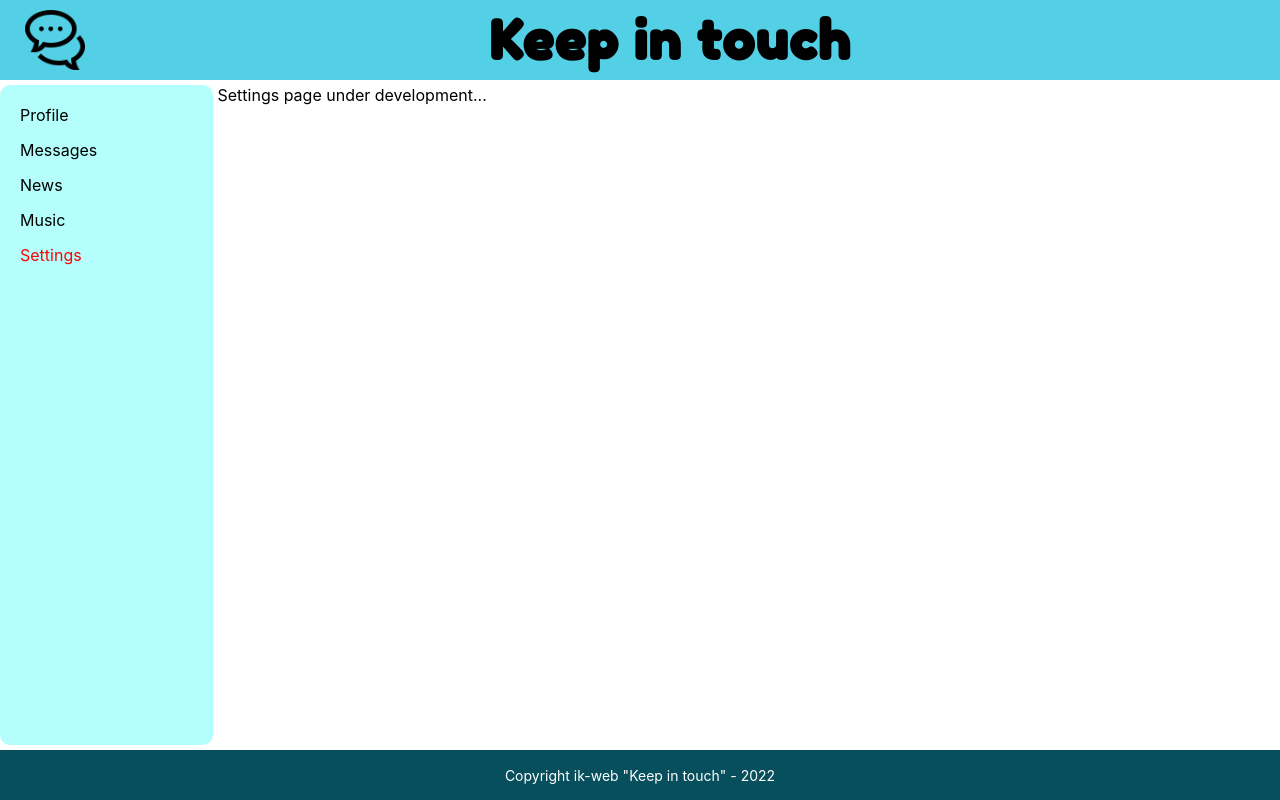
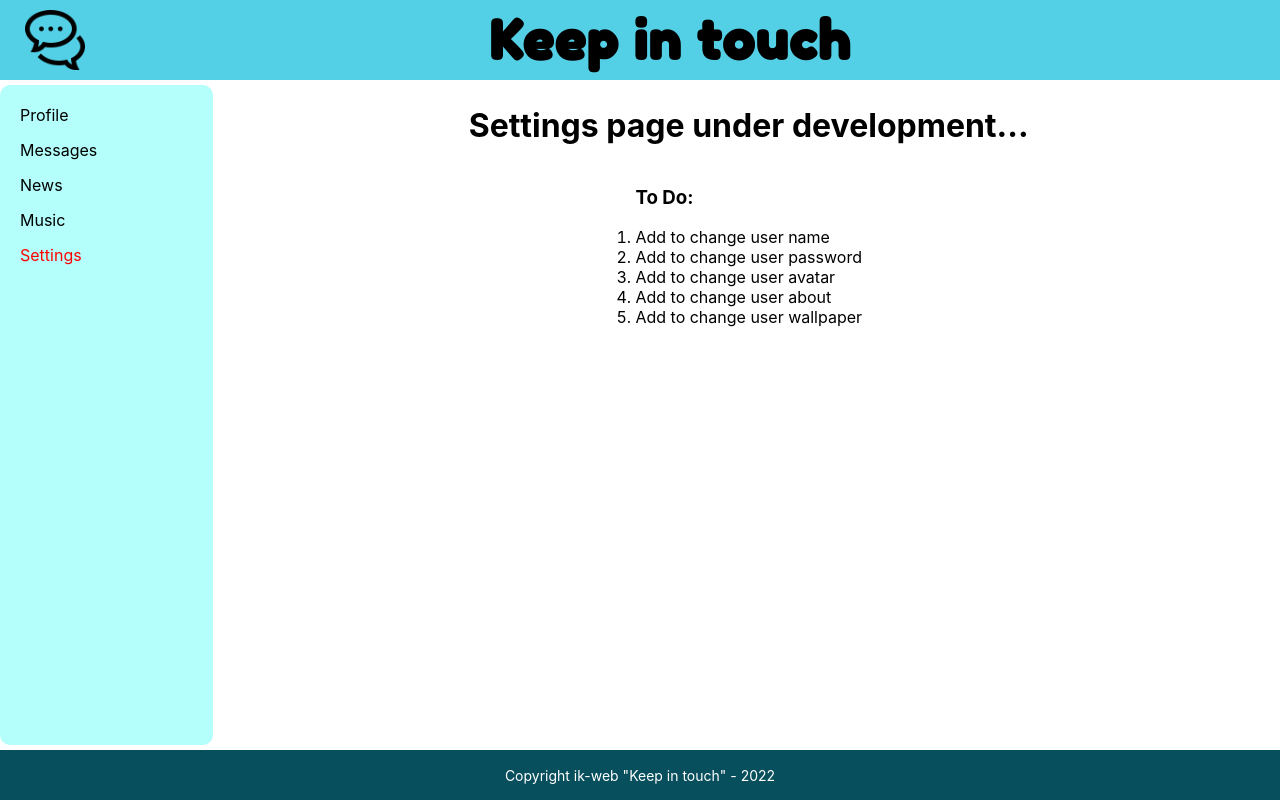
Before and after one commit to ik-web/keep-in-touch, a React (Create React App) app: page /#/settings in a window 1280 px wide. Built offline with nearby package versions, Linux system fonts and the light colour scheme.

Commit message:
Added ToDo tasks to empty components

```diff
--- a/src/components/Main/HomePage/HomePage.jsx
+++ b/src/components/Main/HomePage/HomePage.jsx
@@ -4,7 +4,29 @@ import styles from './HomePage.module.css';
 const HomePage = () => {
   return (
     <div className={styles.HomePage}>
+      <h1>
         Home page under development...
+      </h1>
+
+      <div>
+        <h3>
+          To Do:
+        </h3>
+
+        <ol className={styles.todo}>
+          <li>
+            Add welcome content
+          </li>
+
+          <li>
+            Add to sign in
+          </li>
+
+          <li>
+            Add to sign up
+          </li>
+        </ol>
+      </div>
     </div>
   );
 };
--- a/src/components/Main/HomePage/HomePage.module.css
+++ b/src/components/Main/HomePage/HomePage.module.css
@@ -1,7 +1,12 @@
 .HomePage {
   display: flex;
+  flex-direction: column;
   justify-content: center;
   align-items: center;
 
   margin-top: 100px;
 }
+
+.todo {
+  padding: 0;
+}
--- a/src/components/Main/Messages/Messages.jsx
+++ b/src/components/Main/Messages/Messages.jsx
@@ -38,6 +38,7 @@ const Messages = () => {
   const dialogsData = [
     {
       id: 1,
+      userId: 1,
       name: 'Ironman',
       avatar: 'https://bit.ly/3Qh9rbl',
     },
--- a/src/components/Main/Music/Music.jsx
+++ b/src/components/Main/Music/Music.jsx
@@ -1,9 +1,28 @@
 import React from 'react';
+import styles from './Music.module.css';
 
 const Music = () => {
   return (
-    <div>
-      Music page under development...
+    <div className={styles.wrapper}>
+      <h1>
+        Music page under development...
+      </h1>
+
+      <div>
+        <h3>
+          To Do:
+        </h3>
+
+        <ol className={styles.todo}>
+          <li>
+            Add to search music
+          </li>
+
+          <li>
+            Add user's music list
+          </li>
+        </ol>
+      </div>
     </div>
   );
 };
--- a/src/components/Main/Music/Music.module.css
+++ b/src/components/Main/Music/Music.module.css
@@ -0,0 +1,10 @@
+.wrapper {
+  display: flex;
+  flex-direction: column;
+  justify-content: center;
+  align-items: center;
+}
+
+.todo {
+  padding: 0;
+}
--- a/src/components/Main/News/News.jsx
+++ b/src/components/Main/News/News.jsx
@@ -1,9 +1,24 @@
 import React from 'react';
+import styles from './News.module.css';
 
 const News = () => {
   return (
-    <div>
-      News page under development...
+    <div  className={styles.wrapper}>
+      <h1>
+        News page under development...
+      </h1>
+
+      <div>
+        <h3>
+          To Do:
+        </h3>
+
+        <ol className={styles.todo}>
+          <li>
+            Add all publications
+          </li>
+        </ol>
+      </div>
     </div>
   );
 };
--- a/src/components/Main/News/News.module.css
+++ b/src/components/Main/News/News.module.css
@@ -0,0 +1,10 @@
+.wrapper {
+  display: flex;
+  flex-direction: column;
+  justify-content: center;
+  align-items: center;
+}
+
+.todo {
+  padding: 0;
+}
--- a/src/components/Main/Profile/PublicationList/PublicationList.jsx
+++ b/src/components/Main/Profile/PublicationList/PublicationList.jsx
@@ -1,14 +1,6 @@
 import React from 'react';
 import Publication from './Publication/Publication';
 import styles from './PublicationList.module.css';
-
-const message1 = 'It is my first publication and I don\'t know what I should write here but I thing this text is no bad :)';
-const message2 = 'Iron Man is a superhero appearing in American comic books published by Marvel Comics.';
-const message3 = 'The character was co-created by writer and editor Stan Lee, developed by scripter Larry Lieber, and designed by artists Don Heck and Jack Kirby.';
-
-const likes1 = 2;
-const likes2 = 8;
-const likes3 = 11;
 
 const PublicationList = () => {
 
@@ -39,9 +31,9 @@ const PublicationList = () => {
         All publications:
       </h2>
 
-      <Publication publication={message1} likes={likes1} />
-      <Publication publication={message2} likes={likes2} />
-      <Publication publication={message3} likes={likes3} />
+      <Publication publication={publicationsData[0].publication} likes={publicationsData[0].likes1} />
+      <Publication publication={publicationsData[1].publication} likes={publicationsData[1].likes1} />
+      <Publication publication={publicationsData[2].publication} likes={publicationsData[2].likes1} />
     </section>
   );
 };
--- a/src/components/Main/Profile/UserInfo/UserInfo.jsx
+++ b/src/components/Main/Profile/UserInfo/UserInfo.jsx
@@ -8,7 +8,7 @@ const UserInfo = () => {
       id: 1,
       avatar: 'https://bit.ly/3Qh9rbl',
       name: 'Ironman',
-      description: 'Iron Man is a superhero appearing in American comic books published by Marvel Comics. The character was co-created by writer and editor Stan Lee, developed by scripter Larry Lieber, and designed by artists Don Heck and Jack Kirby. The character made his first appearance in Tales of Suspense. Also in 1963, the character founded the Avengers alongside Thor, Ant-Man, Wasp and the Hulk.',
+      about: 'Iron Man is a superhero appearing in American comic books published by Marvel Comics. The character was co-created by writer and editor Stan Lee, developed by scripter Larry Lieber, and designed by artists Don Heck and Jack Kirby. The character made his first appearance in Tales of Suspense. Also in 1963, the character founded the Avengers alongside Thor, Ant-Man, Wasp and the Hulk.',
       wallpaper: 'https://bit.ly/3wXgbnV'
     }
   ];
@@ -37,8 +37,8 @@ const UserInfo = () => {
         {usersData[0].name}
       </h2>
 
-      <div className={styles.description}>
-        {usersData[0].description}
+      <div className={styles.about}>
+        {usersData[0].about}
       </div>
     </section>
   );
--- a/src/components/Main/Profile/UserInfo/UserInfo.module.css
+++ b/src/components/Main/Profile/UserInfo/UserInfo.module.css
@@ -15,7 +15,6 @@
 
 .avatarContainer {
   position: absolute;
-  /* left: 50%; */
   left: 50%;
   bottom: -40px;
 
@@ -43,7 +42,7 @@
   padding-left: 20px;
 }
 
-.description {
+.about {
   padding: 10px 20px 0;
   width: 50%;
 }
--- a/src/components/Main/Settings/Settings.jsx
+++ b/src/components/Main/Settings/Settings.jsx
@@ -1,9 +1,40 @@
 import React from 'react';
+import styles from './Settings.module.css';
 
 const Settings = () => {
   return (
-    <div>
-      Settings page under development...
+    <div className={styles.wrapper}>
+      <h1>
+        Settings page under development...
+      </h1>
+
+      <div>
+        <h3>
+          To Do:
+        </h3>
+
+        <ol className={styles.todo}>
+          <li>
+            Add to change user name
+          </li>
+
+          <li>
+            Add to change user password
+          </li>
+
+          <li>
+            Add to change user avatar
+          </li>
+
+          <li>
+            Add to change user about
+          </li>
+
+          <li>
+            Add to change user wallpaper
+          </li>
+        </ol>
+      </div>
     </div>
   );
 };
--- a/src/components/Main/Settings/Settings.module.css
+++ b/src/components/Main/Settings/Settings.module.css
@@ -0,0 +1,10 @@
+.wrapper {
+  display: flex;
+  flex-direction: column;
+  justify-content: center;
+  align-items: center;
+}
+
+.todo {
+  padding: 0;
+}
```
